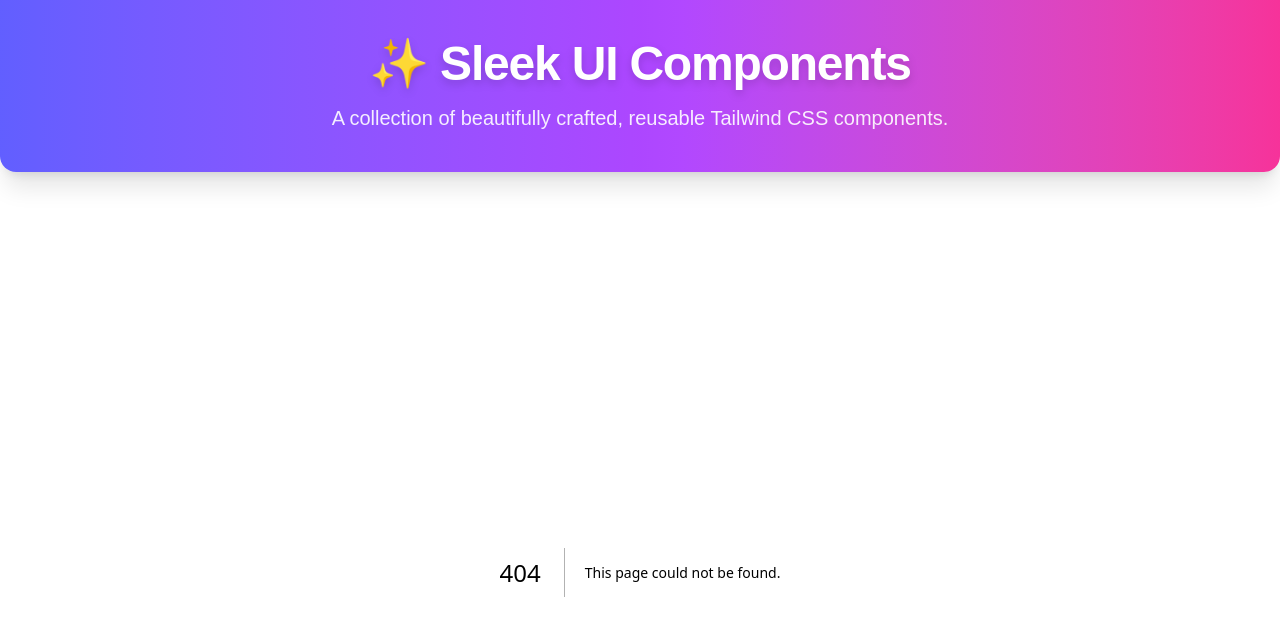
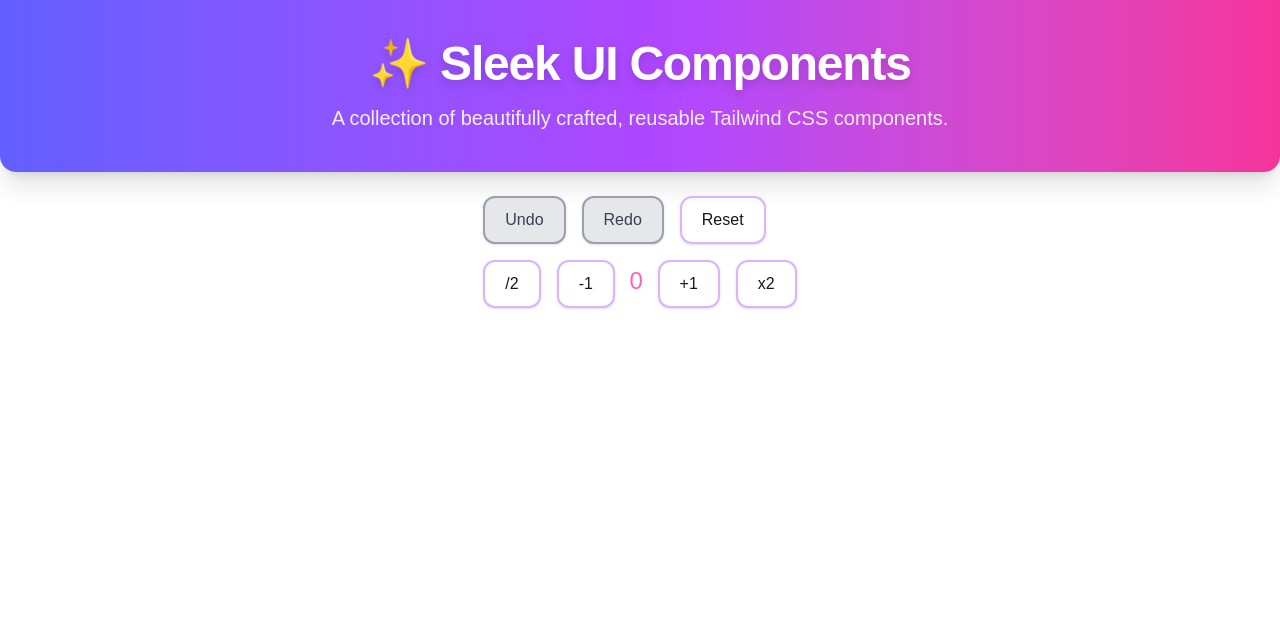
Before and after one commit to Naveen-S/ui-components, a Next.js app: page /counter in a window 1280 px wide. Before the commit this address had no page. Shown: the top 636 px of the page. Built offline with nearby package versions, Linux system fonts and the light colour scheme.

Commit message:
Counter UI component

```diff
--- /dev/null
+++ b/src/app/counter/page.js
@@ -0,0 +1,10 @@
+import Counter from '@/components/Counter';
+import React from 'react';
+
+const page = () => {
+  return (
+    <div className='flex justify-center my-4'><Counter /></div>
+  );
+};
+
+export default page;
--- a/src/app/page.js
+++ b/src/app/page.js
@@ -12,6 +12,7 @@
         <ComponentLinkContainer to={"/traffic"}> Traffic Lights </ComponentLinkContainer>
         <ComponentLinkContainer to={"/star"}> Star </ComponentLinkContainer>
         <ComponentLinkContainer to={"/carousal"}> Carousal </ComponentLinkContainer>
+        <ComponentLinkContainer to={"/counter"}> Counter </ComponentLinkContainer>
       </div>
     </div>
   );
--- a/src/components/Button.js
+++ b/src/components/Button.js
@@ -1,12 +1,23 @@
 import React from 'react';
 
-const Button = ({ children, ...rest }) => {
-  console.log(rest);
+const Button = ({ children, disabled, ...rest }) => {
+  console.log(disabled);
+  if (disabled) {
+    return (
+      <button
+        className="group inline-block border-2 border-gray-400 rounded-xl px-5 py-2.5 m-2 text-center font-medium text-gray-700 bg-gray-200
+             transition-all duration-300 ease-in-out cursor-not-allowed
+              shadow-sm"
+        {...rest}
+      >
+        {children}
+      </button >
+    );
+  }
   return (
     <button
-      className="group inline-block border-2 border-purple-300 rounded-xl px-5 py-2.5 m-2 text-center font-medium text-purple-700
-             transition-all duration-300 ease-in-out cursor-pointer
-             hover:bg-purple-600 hover:text-white hover:border-purple-700 shadow-sm"
+      className="group inline-block border-2 border-purple-300 rounded-xl px-5 py-2.5 m-2 text-center font-medium text-purple-700;
+    transition-all duration-300 ease-in-out cursor-pointer hover:bg-purple-600 hover:text-white hover:border-purple-700 shadow-sm"
       {...rest}
     >
       {children}
--- /dev/null
+++ b/src/components/Counter.js
@@ -0,0 +1,142 @@
+"use client";
+import React, { useState } from 'react';
+import Button from './Button';
+
+const ACTIONS = {
+  DIVIDE_BY_2: 'DIVIDE_BY_2',
+  SUBTRACT_BY_1: 'SUBTRACT_BY_1',
+  ADD_1: 'ADD_1',
+  MULTIPLY_BY_2: 'MULTIPLY_BY_2'
+};
+
+const Counter = () => {
+  const [data, setData] = useState(0);
+  const [stack, setStack] = useState([]);
+  const [last, setLast] = useState(null);
+
+  const handleClick = (action) => {
+    switch (action) {
+      case ACTIONS.DIVIDE_BY_2: {
+        setStack(prev => {
+          return [{ op: '/2', value: data, newValue: data / 2 }, ...prev];
+        });
+        setData(prev => {
+          return prev / 2;
+        });
+        setLast(null);
+      }
+        break;
+      case ACTIONS.SUBTRACT_BY_1: {
+        setStack(prev => {
+          return [{ op: '-1', value: data, newValue: data - 1 }, ...prev];
+        });
+        setData(prev => {
+          return prev - 1;
+        });
+        setLast(null);
+      }
+        break;
+      case ACTIONS.ADD_1: {
+        setStack(prev => {
+          return [{ op: '+1', value: data, newValue: data + 1 }, ...prev,];
+        });
+        setData(prev => {
+          return prev + 1;
+        });
+        setLast(null);
+      }
+        break;
+      case ACTIONS.MULTIPLY_BY_2: {
+        setStack(prev => {
+          return [{ op: 'x2', value: data, newValue: data * 2 }, ...prev];
+        });
+        setData(prev => {
+          return prev * 2;
+        });
+        setLast(null);
+      }
+    }
+  };
+
+  const handleUndo = () => {
+    const stackCopy = [...stack];
+    const old = stackCopy.shift(1);
+    setLast(old);
+    setData(old?.value);
+    setStack(stackCopy);
+  };
+
+  const handleRedo = () => {
+    if (last) {
+      setStack(prev => {
+        return [last, ...prev];
+      });
+      setData(last.newValue);
+      setLast(null);
+    }
+  };
+
+  const handleReset = () => {
+    setData(0);
+    setStack([]);
+    setLast({});
+  };
+
+  const renderButtons = () => {
+    return (
+      <div>
+        <Button disabled={stack.length < 1} onClick={(e) => { handleUndo(); }}>Undo</Button>
+        <Button disabled={!last} onClick={(e) => { handleRedo(); }}>Redo</Button>
+        <Button onClick={(e) => handleReset()}>Reset</Button>
+      </div>
+    );
+  };
+
+  const renderMain = () => {
+    return (
+      <div>
+        <Button onClick={(e) => { handleClick(ACTIONS.DIVIDE_BY_2); }}> /2 </Button>
+        <Button onClick={(e) => { handleClick(ACTIONS.SUBTRACT_BY_1); }}> -1 </Button>
+        <span className='font-medium text-2xl text-pink-400'> {data} </span>
+        <Button onClick={(e) => { handleClick(ACTIONS.ADD_1); }}> +1 </Button>
+        <Button onClick={(e) => { handleClick(ACTIONS.MULTIPLY_BY_2); }}> x2 </Button>
+      </div>
+    );
+  };
+
+  const renderHistory = () => {
+    return (
+      <>
+        {
+          stack.length > 0 && <div className='grid grid-cols-3 border-2 border-pink-400 mt-8 p-2 font-bold bg-pink-100 text-center'>
+            <span> Operation </span>
+            <span> Old Value </span>
+            <span> New Value </span>
+          </div>
+        }
+        {
+          stack.length > 0 && stack.map((item, idx) => {
+            return <div className='grid grid-cols-3 text-center border-l-2 border-r-2 border-b-2 border-purple-400 p-1' key={idx}>
+              <div> {item?.op}</div>
+              <div> {item?.value}</div>
+              <div> {item?.newValue}</div>
+            </div>;
+          })
+        }
+      </>
+
+
+
+    );
+  };
+
+  return (
+    <div className='flex flex-col justify-center'>
+      {renderButtons()}
+      {renderMain()}
+      {renderHistory()}
+    </div>
+  );
+};
+
+export default Counter;
```
